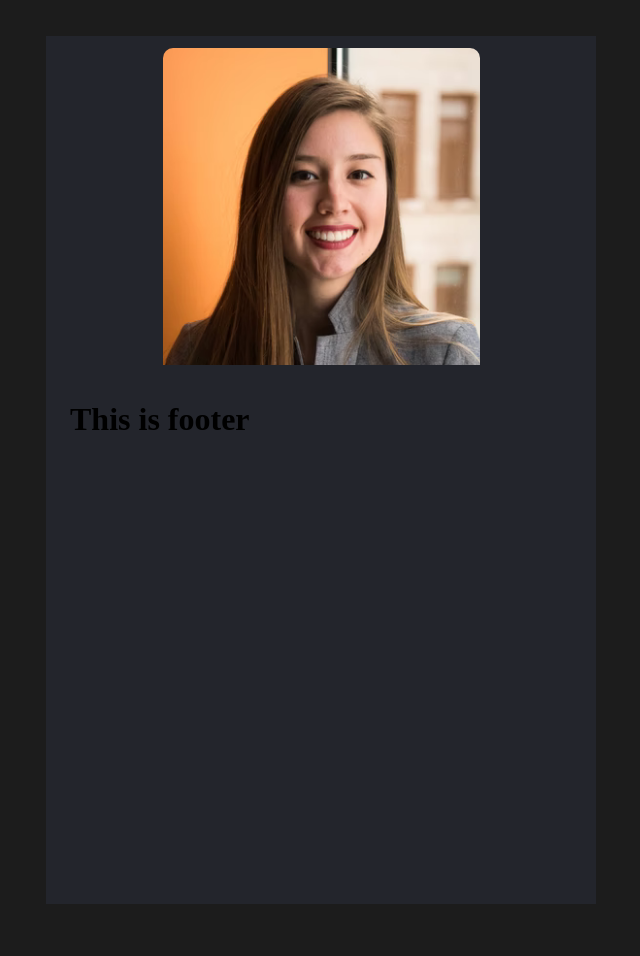
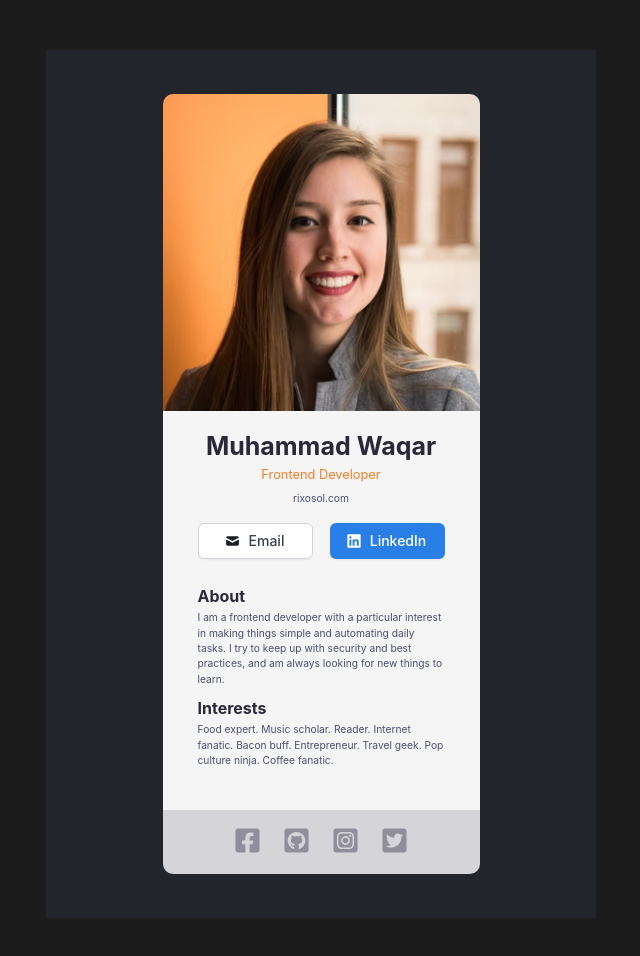
Before and after one commit to hassan1400938/MyDigitalBusinessCard, a React app: page / in a window 1280 px wide. Shown: the whole page, without its empty margins (319-959 px from the left). Built offline with nearby package versions, Linux system fonts and the light colour scheme.

Commit message:
designed all components

```diff
--- a/src/components/App.js
+++ b/src/components/App.js
@@ -1,15 +1,17 @@
 import React from "react";
 import Header from "./Header.js";
-import MainContent from "./MainContent.js"
+import MainContent from "./MainContent.js";
 import Footer from "./Footer";
-import '../components/style.css';
+import "../components/style.css";
 
-export default function App(){
+export default function App() {
   return (
     <div className="container">
+      <div className="center">
         <Header />
         <MainContent />
         <Footer />
       </div>
-    )
+    </div>
+  );
 }
--- a/src/components/Footer.js
+++ b/src/components/Footer.js
@@ -1,7 +1,27 @@
-import React from 'react'
+import React from "react";
 
-export default function Footer(){
-    return (
-        <h1>This is footer</h1>
-    )
+import fbIcon from "../images/facebook-icon.svg";
+import ghIcon from "../images/github-icon.svg";
+import igIcon from "../images/instagram-icon.svg";
+import twIcon from "../images/twitter-icon.svg";
+
+export default function Footer() {
+  return (
+    <footer>
+      <div className="socialIcons">
+        <a href="#">
+          <img src={fbIcon}></img>
+        </a>
+        <a href="#">
+          <img src={ghIcon}></img>
+        </a>
+        <a href="#">
+          <img src={igIcon}></img>
+        </a>
+        <a href="#">
+          <img src={twIcon}></img>
+        </a>
+      </div>
+    </footer>
+  );
 }
--- a/src/components/Header.js
+++ b/src/components/Header.js
@@ -3,7 +3,7 @@ import pImage from '../images/profile-img.png'
 
 export default function Header(){
     return (
-        <div className='img-container' style={{backgroundImage: 'url('+pImage+')'}}>
-        </div>
+        <header style={{backgroundImage: 'url('+pImage+')'}}>
+        </header>
     )
 }
--- a/src/components/MainContent.js
+++ b/src/components/MainContent.js
@@ -1,9 +1,37 @@
-import React from 'react'
+import React from "react";
 
-export default function MainContent(){
-    return(
-        <main>
+import Mail from "../images/mail.svg";
+import Linkedin from "../images/linkedin.svg";
 
-        </main>
-    )
+export default function MainContent() {
+  return (
+    <main>
+      <h1 className="name">Muhammad Waqar</h1>
+      <h2 className="position">Frontend Developer</h2>
+      <a className="webLink" href="https://rixosol.com">
+        rixosol.com
+      </a>
+      <div className="btns-container">
+        <a href="#" className="emailBtn btn">
+          <img src={Mail}></img>Email
+        </a>
+        <a href="#" className="linkedinBtn btn">
+          <img src={Linkedin}></img>LinkedIn
+        </a>
+      </div>
+
+      <h2 className="aboutHeading">About</h2>
+      <p className="aboutDes">
+        I am a frontend developer with a particular interest in making things
+        simple and automating daily tasks. I try to keep up with security and
+        best practices, and am always looking for new things to learn.
+      </p>
+
+      <h2 className="interestsHeading">Interests</h2>
+      <p className="interestsDes">
+        Food expert. Music scholar. Reader. Internet fanatic. Bacon buff.
+        Entrepreneur. Travel geek. Pop culture ninja. Coffee fanatic.
+      </p>
+    </main>
+  );
 }
--- a/src/components/style.css
+++ b/src/components/style.css
@@ -1,24 +1,144 @@
-*{
+* {
   box-sizing: border-box;
   margin: 0;
-    padding: 12px;
-
+  padding: 0;
 }
-body{
-    background: #1C1C1C;
+body {
+  font-family: "Inter", sans-serif;
+  background: #1c1c1c;
+  margin: 50px;
 }
-.container{
+.container {
   width: 550px;
   height: 868px;
+  flex-shrink: 0;
   margin: 0 auto;
-    flex-shrink: 0;
-    background: #23252C;
+  background: #23252c;
+  display: flex;
+  align-items: center;
 }
-.img-container{
+.center {
   margin: 0 auto;
+}
+header {
   width: 317px;
   height: 317px;
+  margin: inherit;
   flex-shrink: 0;
   border-radius: 10px 10px 0px 0px;
-background:lightgray -207.665px -133.577px / 210.625% 315.631% no-repeat;
+  background: lightgray -207.665px -133.577px / 210.625% 315.631% no-repeat;
 }
+main {
+  margin: inherit;
+  width: 317px;
+  height: 399px;
+  flex-shrink: 0;
+  background: #f5f5f5;
+  padding: 20px 35px 20px 35px;
+}
+.name {
+  color: #2b283a;
+  text-align: center;
+  font-size: 25px;
+  font-weight: 700;
+}
+.position {
+  color: #f47d27;
+  text-align: center;
+  font-size: 12.8px;
+  font-weight: 400;
+  margin-top: 6.19px;
+}
+.webLink {
+  color: #4a4e74;
+  text-decoration: none;
+  display: block;
+  text-align: center;
+  font-size: 10.24px;
+  font-weight: 400;
+  line-height: 15.36px;
+  margin-top: 8.81px;
+}
+.btns-container {
+  display: flex;
+  width: 247;
+  justify-content: space-between;
+}
+.btn {
+  margin-top: 17px;
+  display: flex;
+  width: 115px;
+  padding: 9px 13px 9px 11px;
+  justify-content: center;
+  align-items: center;
+  gap: 8px;
+  /* text-sm/leading-4/font-medium */
+  text-decoration: none;
+  font-size: 14px;
+  font-weight: 500;
+  line-height: 16px; /* 114.286% */
+}
+
+.emailBtn {
+  border-radius: 6px;
+  border: 1px solid var(--gray-300, #d1d5db);
+  background: var(--white, #fff);
+  color: var(--gray-700, #374151);
+
+  /* shadow/sm */
+  box-shadow: 0px 1px 2px 0px rgba(0, 0, 0, 0.05);
+}
+
+.linkedinBtn {
+  border: none;
+  border-radius: 6px;
+  background: #297fe5;
+  color: #fff;
+  /* shadow/sm */
+  box-shadow: 0px 1px 2px 0px rgba(0, 0, 0, 0.05);
+}
+
+.aboutHeading,
+.interestsHeading {
+  margin-top: 25px;
+  height: 21px;
+  flex-shrink: 0;
+  color: #2b283a;
+  font-size: 16px;
+  font-style: normal;
+  font-weight: 700;
+  line-height: 150%; /* 24px */
+}
+.aboutDes,
+.interestsDes {
+  height: 61px;
+  flex-shrink: 0;
+  margin-top: 5px;
+  color: #4a4e74;
+  font-size: 10.24px;
+  font-style: normal;
+  font-weight: 400;
+  line-height: 150%; /* 15.36px */
+}
+
+footer {
+  width: 317px;
+  height: 64px;
+  display: flex;
+  align-items: center;
+  flex-shrink: 0;
+  border-radius: 0px 0px 10px 10px;
+  background: #d5d4d8;
+  margin: inherit;
+}
+.socialIcons {
+  margin: inherit;
+  width: 172px;
+  display: flex;
+  justify-content: space-between;
+}
+.socialIcons > a > img {
+  width: 25px;
+  height: 25px;
+  flex-shrink: 0;
+}
```
Also changed, not shown: src/images/facebook-icon.svg (added), src/images/github-icon.svg (added), src/images/instagram-icon.svg (added), src/images/linkedin.svg (added), src/images/mail.svg (added), src/images/twitter-icon.svg (added). Lines whose indentation alone changed are shown as unchanged.
